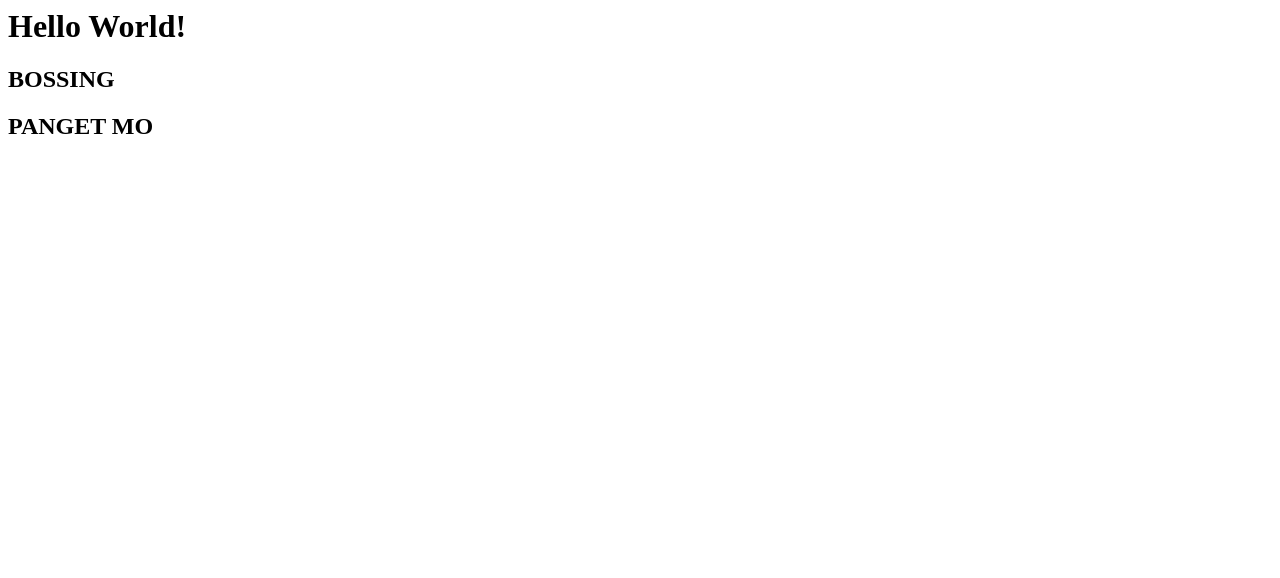
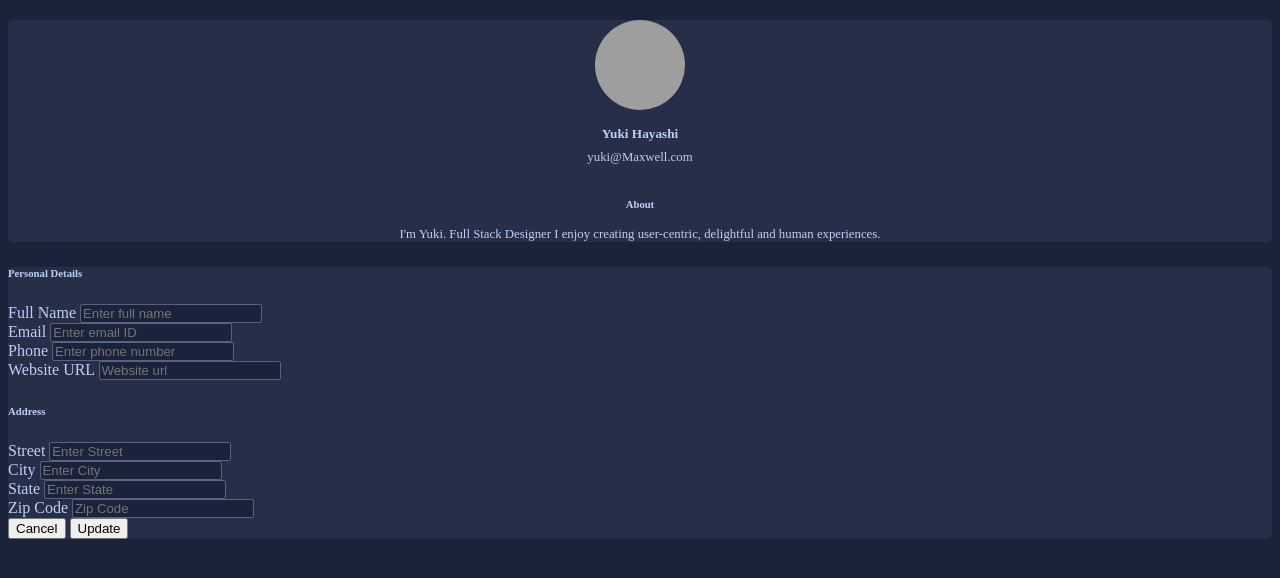
Before and after one commit to sephjo123/jmb, a plain HTML site: page index.html in a window 1280 px wide. Drawn offline with Linux system fonts and the light colour scheme; grey boxes are pictures that could not be loaded.

Commit message:
Update index.html

```diff
--- a/index.html
+++ b/index.html
@@ -1,3 +1,147 @@
-<h1>Hello World!</h1>
-<strong><h2>BOSSING</h2></strong>
-<h2>PANGET MO</h2>
+<style>
+  body{margin-top:20px;
+color: #bcd0f7;
+    background: #1A233A;
+}
+.account-settings .user-profile {
+    margin: 0 0 1rem 0;
+    padding-bottom: 1rem;
+    text-align: center;
+}
+.account-settings .user-profile .user-avatar {
+    margin: 0 0 1rem 0;
+}
+.account-settings .user-profile .user-avatar img {
+    width: 90px;
+    height: 90px;
+    -webkit-border-radius: 100px;
+    -moz-border-radius: 100px;
+    border-radius: 100px;
+}
+.account-settings .user-profile h5.user-name {
+    margin: 0 0 0.5rem 0;
+}
+.account-settings .user-profile h6.user-email {
+    margin: 0;
+    font-size: 0.8rem;
+    font-weight: 400;
+}
+.account-settings .about {
+    margin: 1rem 0 0 0;
+    font-size: 0.8rem;
+    text-align: center;
+}
+.card {
+    background: #272E48;
+    -webkit-border-radius: 5px;
+    -moz-border-radius: 5px;
+    border-radius: 5px;
+    border: 0;
+    margin-bottom: 1rem;
+}
+.form-control {
+    border: 1px solid #596280;
+    -webkit-border-radius: 2px;
+    -moz-border-radius: 2px;
+    border-radius: 2px;
+    font-size: .825rem;
+    background: #1A233A;
+    color: #bcd0f7;
+}
+</style>
+<link href="https://maxcdn.bootstrapcdn.com/font-awesome/4.3.0/css/font-awesome.min.css" rel="stylesheet">
+<div class="container">
+<div class="row gutters">
+	<div class="col-xl-3 col-lg-3 col-md-12 col-sm-12 col-12">
+		<div class="card h-100">
+			<div class="card-body">
+				<div class="account-settings">
+					<div class="user-profile">
+						<div class="user-avatar">
+							<img src="https://bootdey.com/img/Content/avatar/avatar1.png" alt="Maxwell Admin">
+						</div>
+						<h5 class="user-name">Yuki Hayashi</h5>
+						<h6 class="user-email">yuki@Maxwell.com</h6>
+					</div>
+					<div class="about">
+						<h5 class="mb-2 text-primary">About</h5>
+						<p>I'm Yuki. Full Stack Designer I enjoy creating user-centric, delightful and human experiences.</p>
+					</div>
+				</div>
+			</div>
+		</div>
+	</div>
+	<div class="col-xl-9 col-lg-9 col-md-12 col-sm-12 col-12">
+		<div class="card h-100">
+			<div class="card-body">
+				<div class="row gutters">
+					<div class="col-xl-12 col-lg-12 col-md-12 col-sm-12 col-12">
+						<h6 class="mb-3 text-primary">Personal Details</h6>
+					</div>
+					<div class="col-xl-6 col-lg-6 col-md-6 col-sm-6 col-12">
+						<div class="form-group">
+							<label for="fullName">Full Name</label>
+							<input type="text" class="form-control" id="fullName" placeholder="Enter full name">
+						</div>
+					</div>
+					<div class="col-xl-6 col-lg-6 col-md-6 col-sm-6 col-12">
+						<div class="form-group">
+							<label for="eMail">Email</label>
+							<input type="email" class="form-control" id="eMail" placeholder="Enter email ID">
+						</div>
+					</div>
+					<div class="col-xl-6 col-lg-6 col-md-6 col-sm-6 col-12">
+						<div class="form-group">
+							<label for="phone">Phone</label>
+							<input type="text" class="form-control" id="phone" placeholder="Enter phone number">
+						</div>
+					</div>
+					<div class="col-xl-6 col-lg-6 col-md-6 col-sm-6 col-12">
+						<div class="form-group">
+							<label for="website">Website URL</label>
+							<input type="url" class="form-control" id="website" placeholder="Website url">
+						</div>
+					</div>
+				</div>
+				<div class="row gutters">
+					<div class="col-xl-12 col-lg-12 col-md-12 col-sm-12 col-12">
+						<h6 class="mb-3 text-primary">Address</h6>
+					</div>
+					<div class="col-xl-6 col-lg-6 col-md-6 col-sm-6 col-12">
+						<div class="form-group">
+							<label for="Street">Street</label>
+							<input type="name" class="form-control" id="Street" placeholder="Enter Street">
+						</div>
+					</div>
+					<div class="col-xl-6 col-lg-6 col-md-6 col-sm-6 col-12">
+						<div class="form-group">
+							<label for="ciTy">City</label>
+							<input type="name" class="form-control" id="ciTy" placeholder="Enter City">
+						</div>
+					</div>
+					<div class="col-xl-6 col-lg-6 col-md-6 col-sm-6 col-12">
+						<div class="form-group">
+							<label for="sTate">State</label>
+							<input type="text" class="form-control" id="sTate" placeholder="Enter State">
+						</div>
+					</div>
+					<div class="col-xl-6 col-lg-6 col-md-6 col-sm-6 col-12">
+						<div class="form-group">
+							<label for="zIp">Zip Code</label>
+							<input type="text" class="form-control" id="zIp" placeholder="Zip Code">
+						</div>
+					</div>
+				</div>
+				<div class="row gutters">
+					<div class="col-xl-12 col-lg-12 col-md-12 col-sm-12 col-12">
+						<div class="text-right">
+							<button type="button" id="submit" name="submit" class="btn btn-secondary">Cancel</button>
+							<button type="button" id="submit" name="submit" class="btn btn-primary">Update</button>
+						</div>
+					</div>
+				</div>
+			</div>
+		</div>
+	</div>
+</div>
+</div>
```
